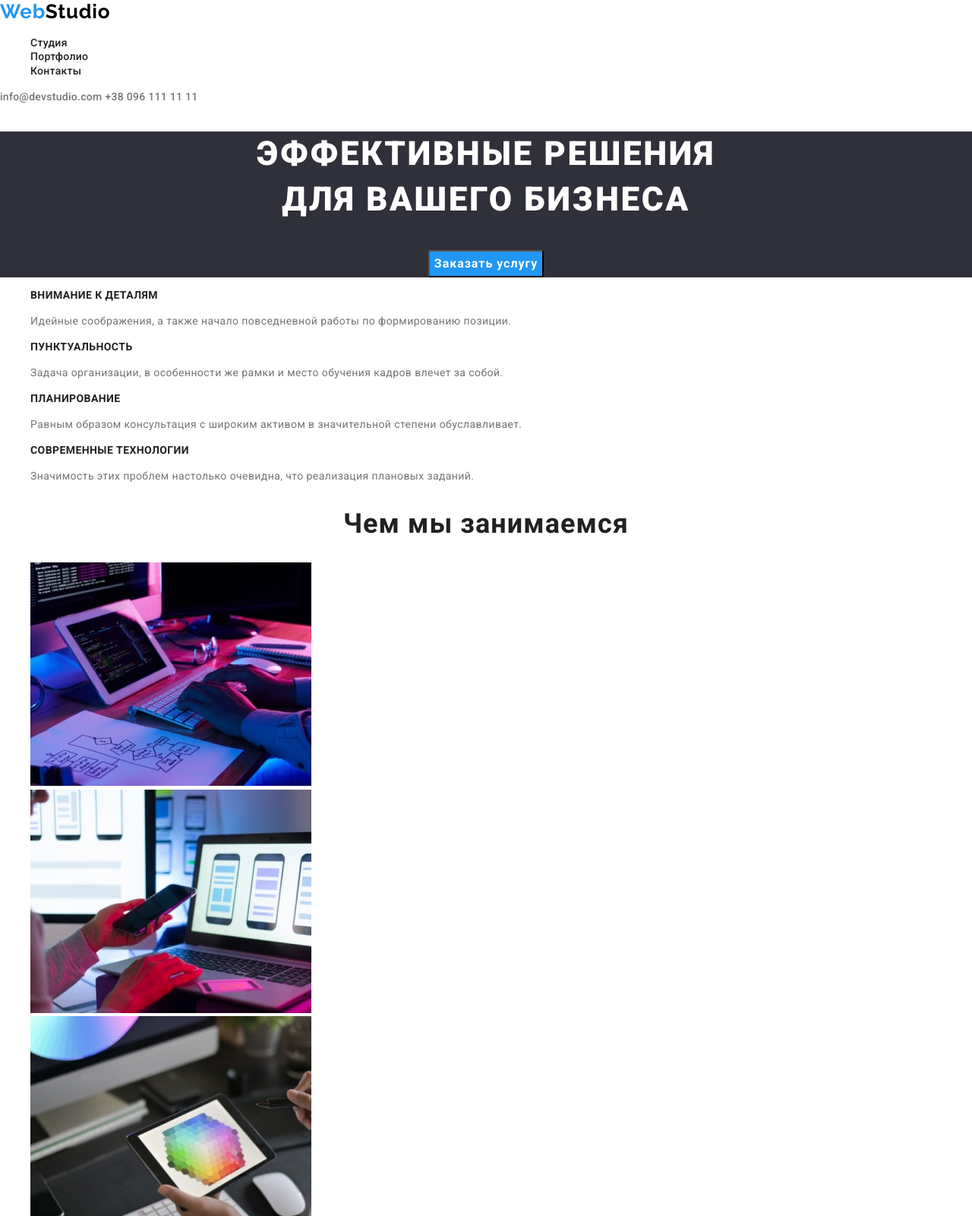
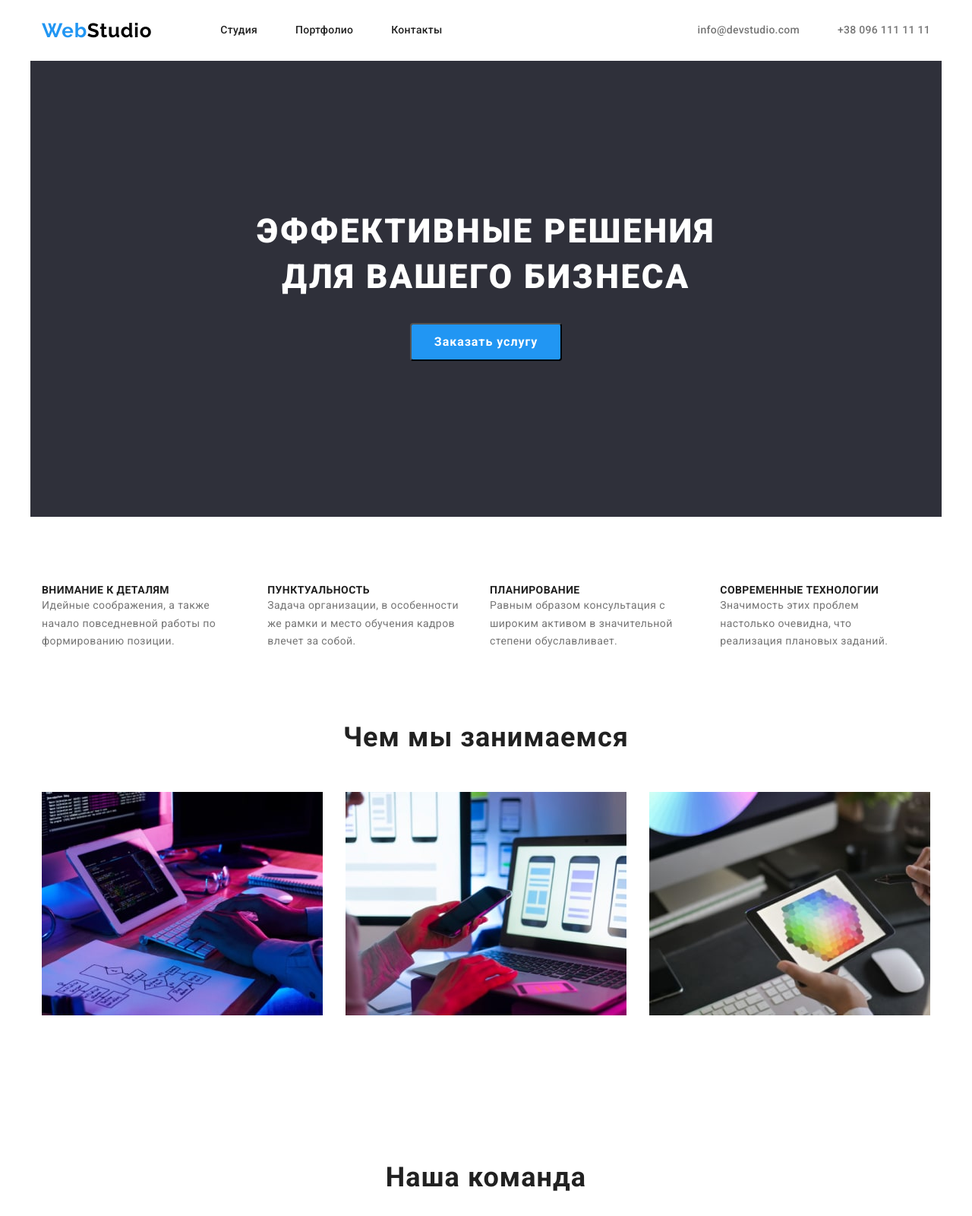
Before and after one commit to catherinebogush/goit-markup-hw-03, a plain HTML site: page index.html in a window 1280 px wide. Shown: the top 1600 px of the page at 76% size. Drawn offline with nearby package versions, Linux system fonts and the light colour scheme.

Commit message:
Позиционирование элементов, дз3

```diff
--- a/css/styles.css
+++ b/css/styles.css
@@ -9,11 +9,31 @@
 body {
   font-family: "Roboto", sans-serif;
 }
+p,
+h1,
+h2,
+h3,
+h4,
+h5 {
+  margin-top: 0;
+  margin-bottom: 0;
+}
+ul {
+  margin-top: 0;
+  margin-bottom: 0;
+  padding-left: 0;
+}
 .list {
   list-style: none;
 }
 .link {
   text-decoration: none;
+}
+.container {
+  width: 1200px;
+  padding-left: 15px;
+  padding-right: 15px;
+  margin: 0 auto;
 }
 .title {
   font-weight: 700;
@@ -34,36 +54,76 @@ body {
   line-height: 1.19;
   letter-spacing: 0.03em;
   color: #2196f3;
+  margin-right: 90px;
 }
 .page-logo-studio {
   color: var(--logo-color);
 }
+.nav-links {
+  display: flex;
+}
+
+.header-nav {
+  display: flex;
+  align-items: center;
+}
+.page-header .container {
+  display: flex;
+  align-items: center;
+}
 .header-link {
+  display: block;
   font-weight: 500;
   font-size: 14px;
   line-height: 1.14;
   letter-spacing: 0.02em;
   color: var(--main-color);
+  padding-top: 32px;
+  padding-bottom: 32px;
 }
 .header-link:hover,
 .header-link:focus {
   color: var(--accent-color);
 }
+.header-list:not(:last-child) {
+  margin-right: 50px;
+}
+
 .header-contact {
+  display: block;
   font-weight: 500;
   font-size: 14px;
   line-height: 1.14;
   letter-spacing: 0.02em;
   color: var(--secondary-color);
+  padding-top: 32px;
+  padding-bottom: 32px;
 }
 .header-contact:hover,
 .header-contact:focus {
   color: var(--accent-color);
 }
+.mail {
+  margin-right: 50px;
+}
+.header-contacts {
+  margin-left: auto;
+  align-items: center;
+  display: flex;
+}
 
 /*----------------------Portfolio list--------------------*/
+.portfolio-page-header {
+  margin-bottom: 94px;
+}
 
+.filters {
+  display: flex;
+  margin-bottom: 50px;
+  justify-content: center;
+}
 .filter-button {
+  height: 38px;
   font-family: Roboto;
   font-style: normal;
   font-weight: 500;
@@ -73,6 +133,10 @@ body {
   letter-spacing: 0.03em;
   color: var(--main-color);
 }
+
+.filter-item:not(:last-child) {
+  margin-right: 8px;
+}
 .filter-button:hover,
 .filter-button:focus {
   color: #ffffff;
@@ -80,6 +144,21 @@ body {
 }
 .filter-button {
   cursor: pointer;
+}
+.portfolio-list {
+  display: flex;
+  flex-wrap: wrap;
+}
+.portfolio-item {
+  width: 370px;
+  margin-right: 30px;
+  margin-bottom: 30px;
+}
+.portfolio-item:nth-child(3n) {
+  margin-right: 0;
+}
+.portfolio-item:nth-child(-n + 3) {
+  margin-bottom: 0;
 }
 .portfolio-title {
   font-weight: 700;
@@ -99,34 +178,53 @@ body {
 /*--------------------------Main--------------------------*/
 
 .main-hero {
+  width: 1200px;
   background-color: #2f303a;
+  text-align: center;
+  margin: 0 auto;
+}
+.hero-container {
+  padding-top: 195px;
 }
 .main-title {
   font-weight: 900;
   font-size: 44px;
   line-height: 1.36;
-  text-align: center;
   letter-spacing: 0.06em;
   text-transform: uppercase;
   color: #ffffff;
+  margin-bottom: 30px;
+  text-align: center;
+  margin-right: 0;
+  margin-left: 0;
 }
 .main-button {
+  display: inline-block;
+  width: 200px;
+  height: 50px;
   font-weight: bold;
   font-size: 16px;
   line-height: 1.87;
-  display: flex;
-  align-items: center;
   text-align: center;
   letter-spacing: 0.06em;
   color: #ffffff;
   background-color: var(--accent-color);
+  border-radius: 4px;
+  margin-bottom: 205px;
 }
 .main-button {
   cursor: pointer;
 }
-.main-button {
-  margin: auto;
+.main-description-list {
+  display: flex;
+  align-items: center;
 }
+.main-description-item {
+  padding-top: 89px;
+  padding-bottom: 94px;
+  margin-right: 30px;
+}
+
 .main-description-title {
   font-family: Roboto;
   font-style: normal;
@@ -137,6 +235,19 @@ body {
   text-transform: uppercase;
   color: var(--main-color);
 }
+.photos-works {
+  display: flex;
+  align-items: center;
+}
+.main-works-container {
+  margin-bottom: 94px;
+}
+.photos-works-item:not(:last-child) {
+  margin-right: 30px;
+}
+.main-works {
+  margin-bottom: 50px;
+}
 .main-description-paragraph {
   font-weight: normal;
   font-size: 14px;
@@ -144,7 +255,23 @@ body {
   letter-spacing: 0.03em;
   color: var(--secondary-color);
 }
+.team-list {
+  display: flex;
+  align-items: center;
+}
 
+.team {
+  margin-bottom: 50px;
+}
+.team-container {
+  padding-top: 94px;
+}
+.team-list-item {
+  margin-bottom: 94px;
+}
+.team-list-item:not(:last-child) {
+  margin-right: 30px;
+}
 .team-item-name {
   font-weight: 500;
   font-size: 16px;
@@ -165,7 +292,9 @@ body {
 .footer-page {
   background-color: black;
 }
+
 .footer-page-logo {
+  display: block;
   font-family: Raleway;
   font-style: normal;
   font-weight: bold;
@@ -173,6 +302,9 @@ body {
   line-height: 1.19;
   letter-spacing: 0.03em;
   color: #2196f3;
+  margin-right: auto;
+  margin-bottom: 20px;
+  padding-top: 60px;
 }
 .footer-page-logo-studio {
   font-family: Raleway;
@@ -184,20 +316,24 @@ body {
   color: #ffffff;
 }
 .footer-adress {
+  display: block;
   font-style: normal;
   font-weight: normal;
   font-size: 14px;
   line-height: 1.71;
   letter-spacing: 0.03em;
   color: var(--adress-color);
+  margin-bottom: 9px;
 }
 .footer-contact {
+  display: block;
   font-style: normal;
   font-weight: normal;
   font-size: 14px;
   line-height: 1.71;
   letter-spacing: 0.03em;
   color: rgba(255, 255, 255, 0.6);
+  margin-bottom: 9px;
 }
 .footer-contact:hover,
 .footer-contact:focus {
@@ -207,3 +343,6 @@ body {
 .footer-adress:focus {
   color: var(--accent-color);
 }
+.footer-list {
+  padding-bottom: 60px;
+}
--- a/index.html
+++ b/index.html
@@ -18,56 +18,65 @@
 
 <body>
     <header class="page-header">
+        <div class="container">
             <nav class="header-nav">
                 <a class="page-logo-nav link" lang="en" href=""> Web<span class="page-logo-studio">Studio</span></a>
                 <ul class="nav-links list">
                     <li class="header-list">
                         <a class="header-link link" href="">Студия</a>
                     </li>
-                <li>
+                    <li class="header-list">
                         <a class="header-link link" href="./portfolio.html">Портфолио</a>
                     </li>
-                <li>
+                    <li class="header-list">
                         <a class="header-link link" href="">Контакты</a>
                     </li>
                 </ul>
             </nav>
-        <div class="heder-contacts">
-            <a class="header-contact link" href="mailto:info@devstudio.com">info@devstudio.com</a>
+            <div class="header-contacts">
+                <a class="header-contact link mail" href="mailto:info@devstudio.com">info@devstudio.com</a>
                 <a class="header-contact link" href="tel:+380961111111">+38 096 111 11 11</a>
+            </div>
         </div>
     </header>
     <main>
         <section class="main-hero">
+            <div class="container hero-container">
                 <h1 class="main-title">Эффективные решения <br>
                     для вашего бизнеса</h1>
                 <button class="main-button" type="button">Заказать услугу</button>
+            </div>
         </section>
         <section class="main-first">
+            <div class="container">
                 <ul class="main-description-list list">
                     <li class="main-description-item">
                         <h3 class="main-description-title">Внимание к деталям</h3>
                         <p class="main-description-paragraph">Идейные соображения, а также начало повседневной работы по
                             формированию позиции.</p>
                     </li>
-                <li>
+                    <li class="main-description-item">
                         <h3 class="main-description-title">Пунктуальность</h3>
-                    <p class="main-description-paragraph">Задача организации, в особенности же рамки и место обучения
+                        <p class="main-description-paragraph">Задача организации, в особенности же рамки и место
+                            обучения
                             кадров влечет за собой.</p>
                     </li>
-                <li>
+                    <li class="main-description-item">
                         <h3 class="main-description-title">Планирование</h3>
-                    <p class="main-description-paragraph">Равным образом консультация с широким активом в значительной
+                        <p class="main-description-paragraph">Равным образом консультация с широким активом в
+                            значительной
                             степени обуславливает.</p>
                     </li>
-                <li>
+                    <li class="main-description-item">
                         <h3 class="main-description-title">Современные технологии</h3>
                         <p class="main-description-paragraph">Значимость этих проблем настолько очевидна, что реализация
                             плановых заданий.</p>
                     </li>
                 </ul>
+            </div>
         </section>
         <section class="main-second">
+            <div class="container main-works-container">
                 <h2 class="main-works title">Чем мы занимаемся</h2>
                 <ul class="photos-works list">
                     <li class="photos-works-item">
@@ -80,8 +89,10 @@
                         <img src="./images/box 3-min.jpg" alt="веб дизайн" width="370" height="294">
                     </li>
                 </ul>
+            </div>
         </section>
         <section class="main-third">
+            <div class="container team-container">
                 <h2 class="team title">Наша команда</h2>
                 <ul class="team-list list">
                     <li class="team-list-item">
@@ -105,9 +116,11 @@
                         <p class="team-item-position" lang="en">UI Designer</p>
                     </li>
                 </ul>
+            </div>
         </section>
     </main>
     <footer class="footer-page">
+        <div class="container">
             <a class="footer-page-logo link" lang="en" href="">Web<span
                     class="footer-page-logo-studio link">Studio</span></a>
             <address class="coordinates">
@@ -124,6 +137,7 @@
                     </li>
                 </ul>
             </address>
+        </div>
     </footer>
 </body>
 
```
Also changed, not shown: portfolio.html (+11 -4 lines). Lines whose indentation alone changed are shown as unchanged.
